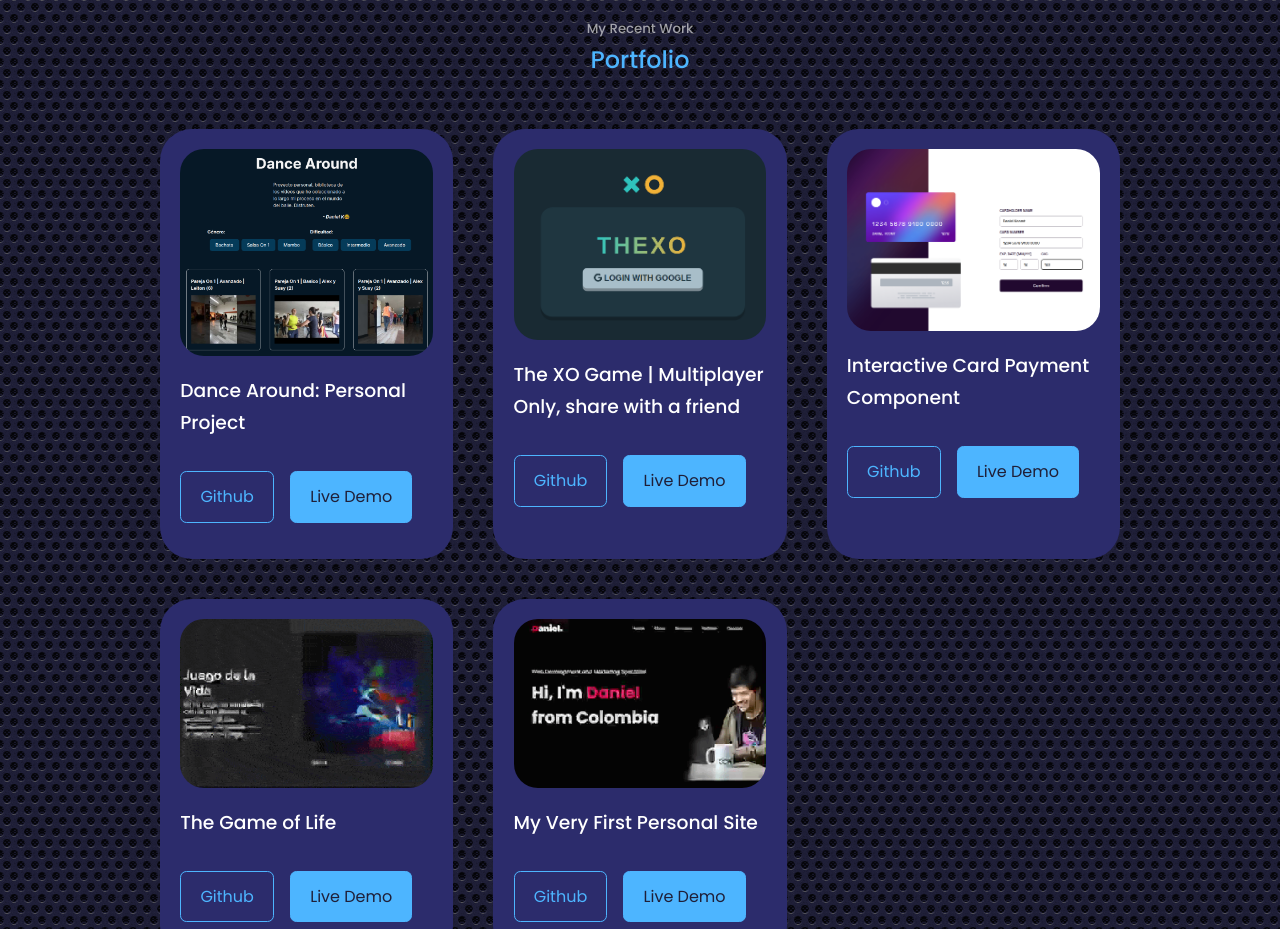
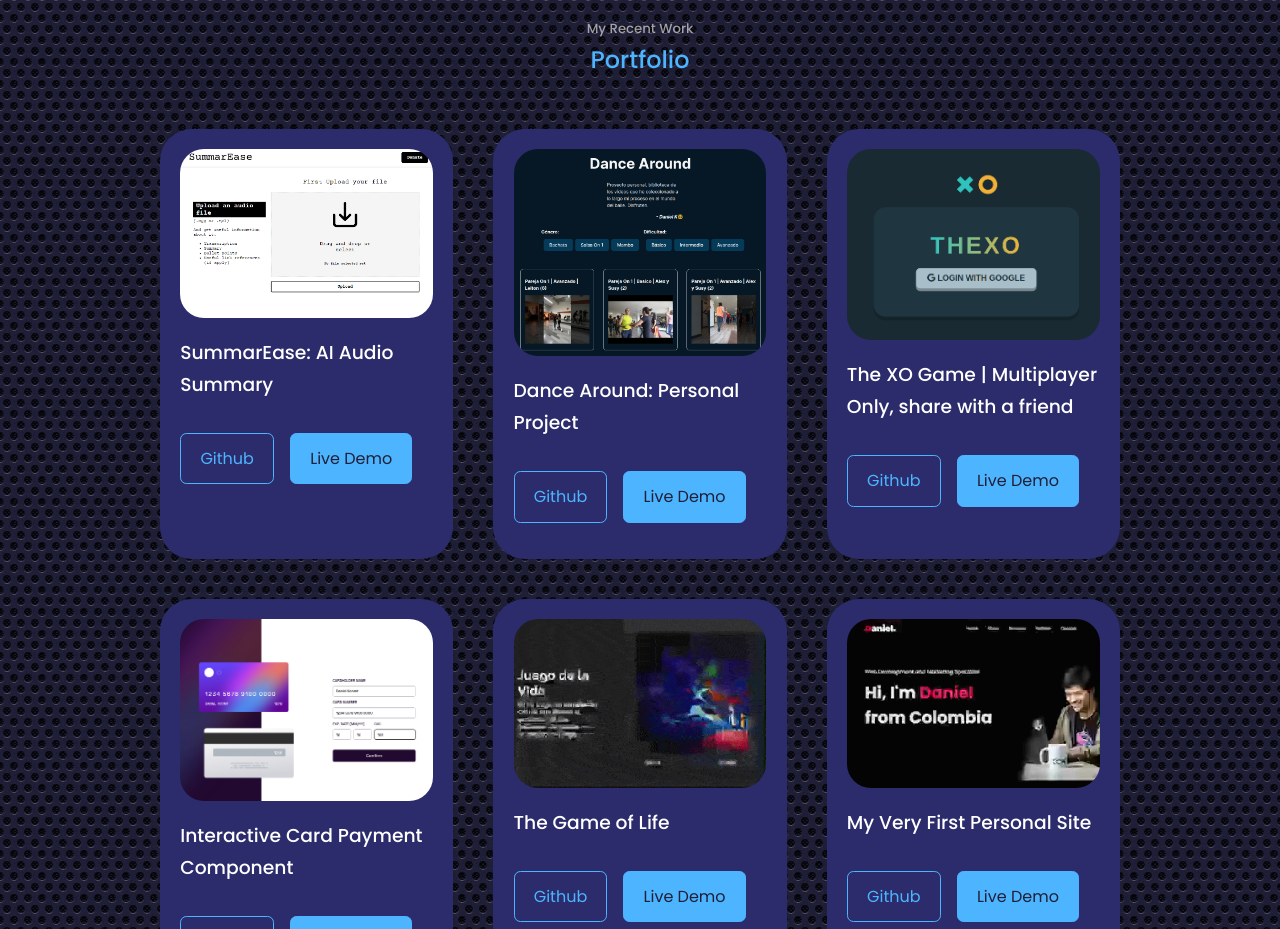
Before and after one commit to dansaround/portfolio, a React (Create React App) app: page / in a window 1280 px wide. Shown: the part 2820-3749 px from the top of the page. Built offline with nearby package versions, Linux system fonts and the light colour scheme.

Commit message:
added SummarEase to the portfolio

```diff
--- a/src/components/portfolio/Portfolio.jsx
+++ b/src/components/portfolio/Portfolio.jsx
@@ -5,6 +5,7 @@ import GAMEOFLIFE from "../../assets/gameoflife.gif";
 import INTERACTIVECARDS from "../../assets/interactive-card.png";
 import THEXO from "../../assets/thexo.png";
 import DANCEAROUND from "../../assets/DANCEAROUND.png";
+import SUMMAREASE from "../../assets/summarease.png";
 
 const data = [
   {
@@ -42,6 +43,13 @@ const data = [
     github: "https://github.com/dansaround/dancearound",
     demo: "https://dancearound.vercel.app/",
   },
+  {
+    id: 6,
+    image: SUMMAREASE,
+    title: "SummarEase: AI Audio Summary",
+    github: "https://github.com/dansaround/summarEase",
+    demo: "https://summar-ease.vercel.app/",
+  },
 ];
 
 const Portfolio = () => {
```
Also changed, not shown: src/assets/summarease.png (added).
